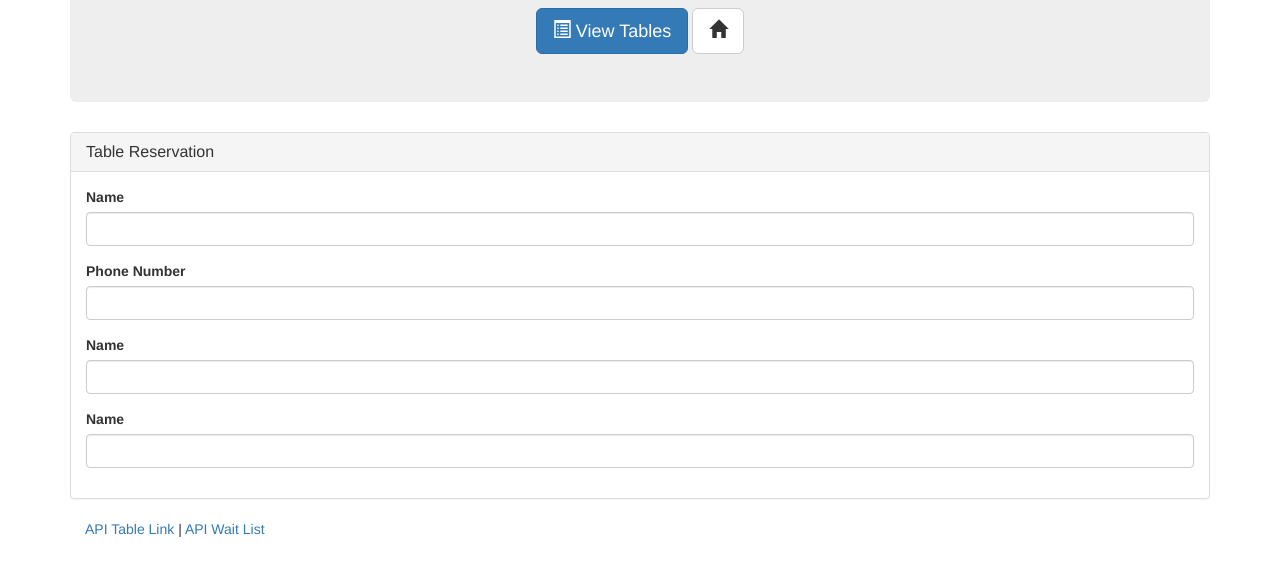
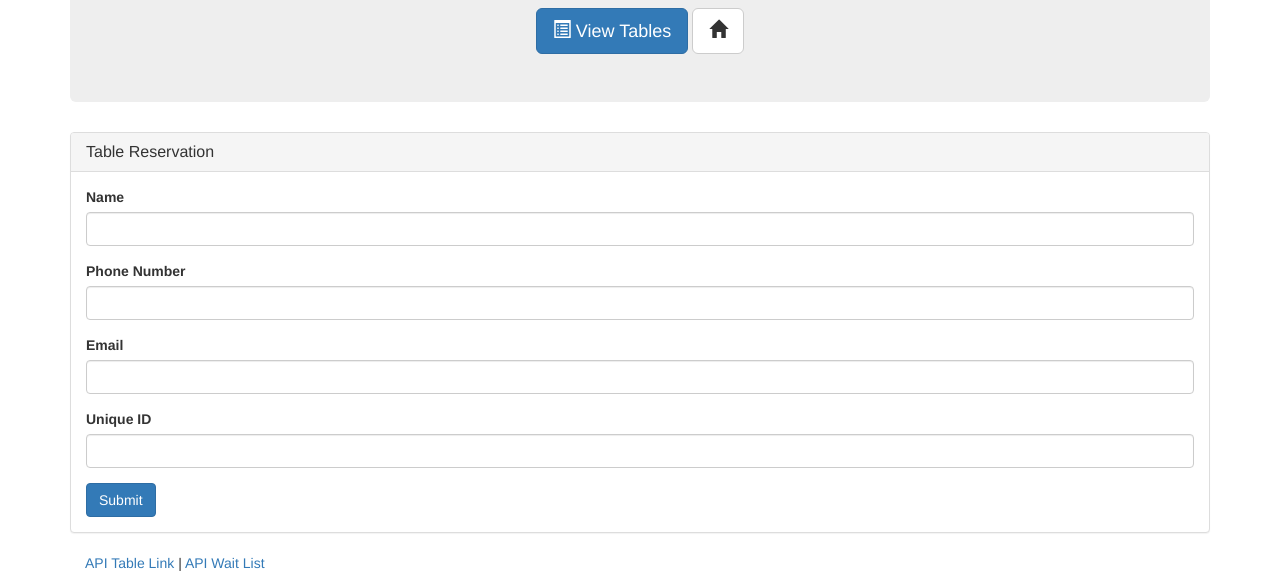
Before and after one commit to joycetio/Hot-Restaurant, a plain HTML site: page make.html in a window 1280 px wide. Shown: the part 239-822 px from the top of the page. Before the commit the page ends 800 px from the top, so only its background shows below. Drawn offline with nearby package versions, Linux system fonts and the light colour scheme.

Commit message:
finished make reservations page

```diff
--- a/make.html
+++ b/make.html
@@ -3,7 +3,7 @@
 
 <head>
     <meta charset="UTF-8">
-    <title>Hot Restuarant</title>
+    <title>Hot Restaurant</title>
     <!-- Bootstrap -->
     <link rel="stylesheet" href="https://maxcdn.bootstrapcdn.com/bootstrap/3.3.7/css/bootstrap.min.css">
     <script src="https://code.jquery.com/jquery-3.1.1.min.js"></script>
@@ -40,16 +40,17 @@
         			</div>
         			<div class="form-group">
         				<label for="custPhoneNum">Phone Number</label>
-        				<input type="name" class="form-control" id="custName">
+        				<input type="name" class="form-control" id="custPhoneNum">
         			</div>
         			<div class="form-group">
-        				<label for="custName">Name</label>
-        				<input type="name" class="form-control" id="custName">
+        				<label for="custEmail">Email</label>
+        				<input type="name" class="form-control" id="custEmail">
         			</div>
         			<div class="form-group">
-        				<label for="custName">Name</label>
-        				<input type="name" class="form-control" id="custName">
+        				<label for="custUniqueID">Unique ID</label>
+        				<input type="name" class="form-control" id="custUniqueID">
         			</div>
+        			<button type="submit" class="btn btn-primary">Submit</button>
         		</form>
         	</div>
         </div>
```
